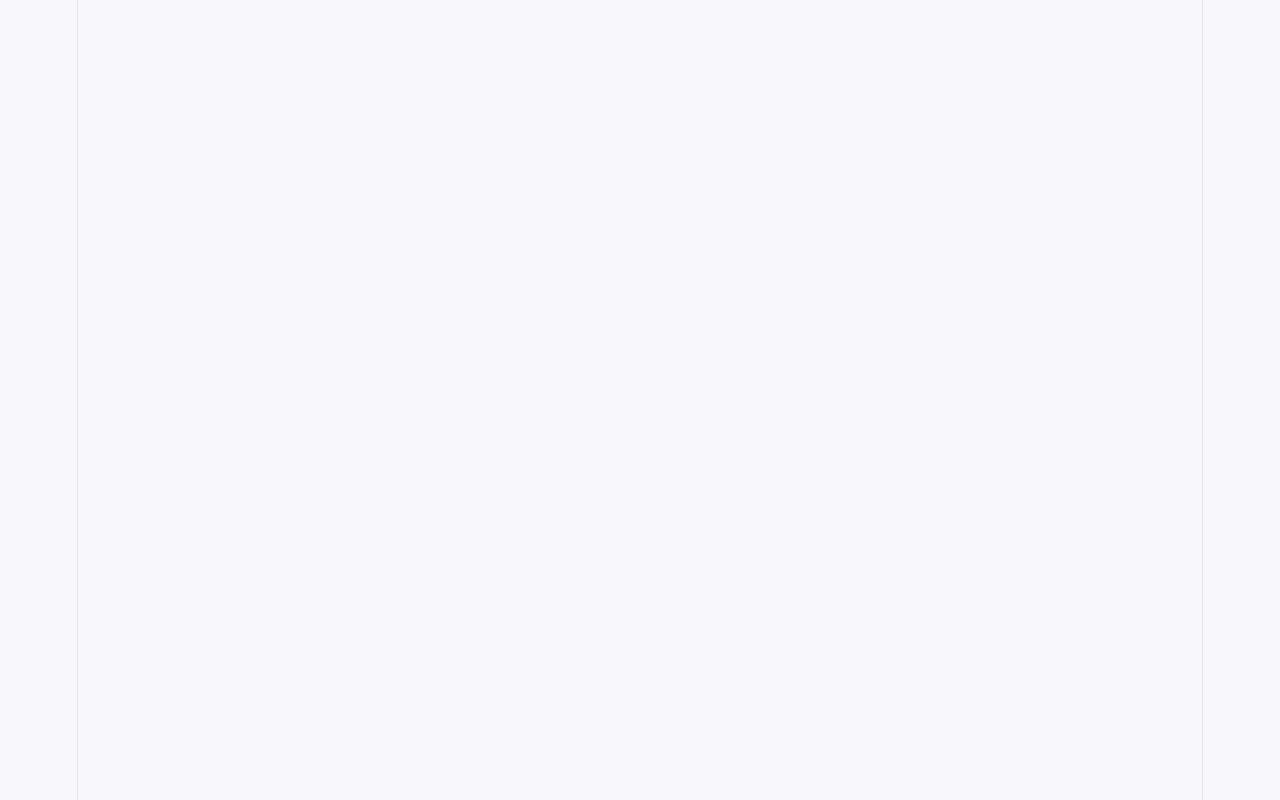
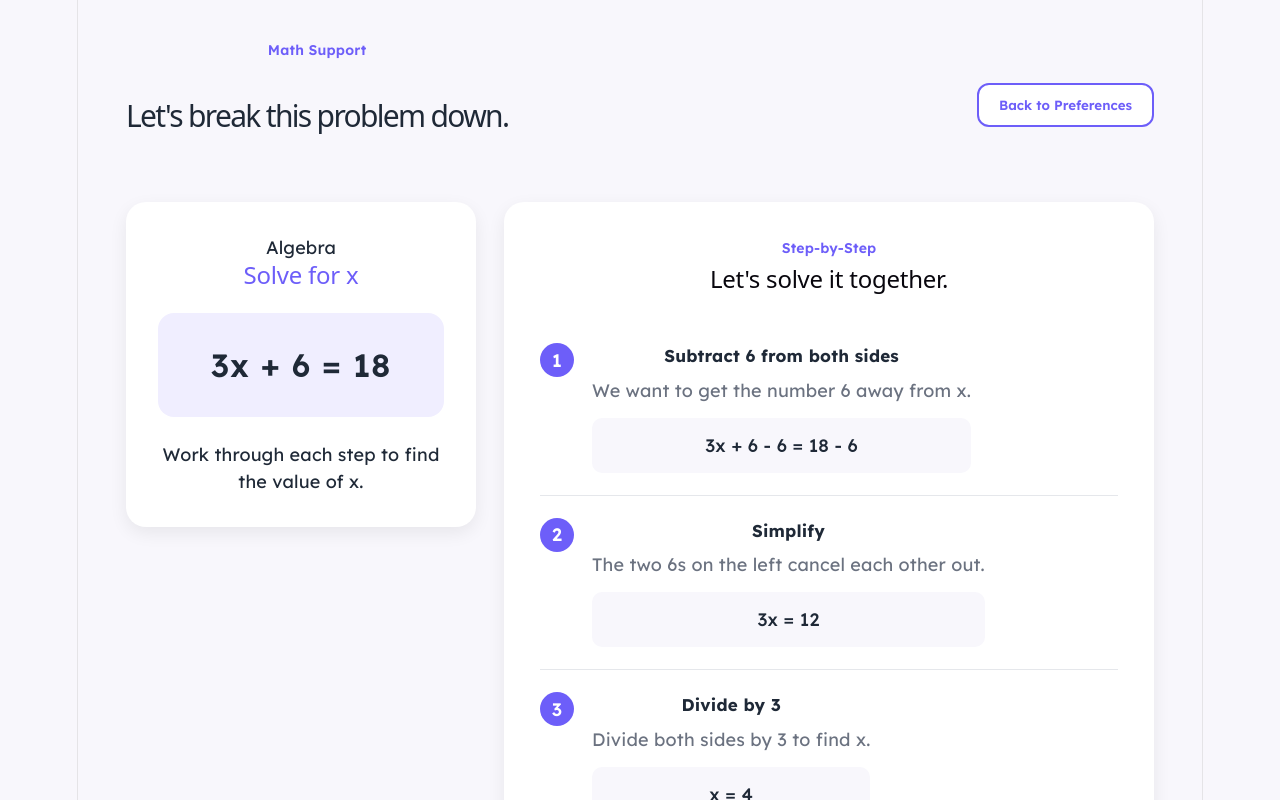
Before and after one commit to vanisha2277/icf-project, a React (Vite) app: page /math-mode in a window 1280 px wide. Before the commit this address had no page. Shown: the top 800 px of the page. Built offline with nearby package versions, Linux system fonts and the light colour scheme.

Commit message:
math mode implemented

```diff
--- a/src/App.tsx
+++ b/src/App.tsx
@@ -4,6 +4,7 @@ import LandingPage from "./components/LandingPage/LandingPage";
 import Preferences from "./components/Preferences/preferences";
 import ReadingMode from "./components/ReadingMode/ReadingMode";
 import Vocabulary from "./components/Vocabulary/vocabulary";
+import Math from "./components/Math/math";
 
 function App() {
   return (
@@ -12,6 +13,7 @@ function App() {
       <Route path="/preferences" element={<Preferences />} />
       <Route path="/reading-mode" element={<ReadingMode />} />
       <Route path="/vocabulary" element={<Vocabulary />} />
+      <Route path = "/math-mode" element ={<Math/>}/>
     </Routes>
   );
 }
--- a/src/components/Math/math.css
+++ b/src/components/Math/math.css
@@ -12,11 +12,13 @@
   display: flex;
   align-items: center;
   justify-content: space-between;
+  color:#1F2937;
 }
 
 .math-header h1 {
   font-size: 30px;
   line-height: 1.5;
+  color:#1F2937;
 }
 
 .math-layout {
@@ -45,6 +47,7 @@
 .problem-card h2 {
   margin-bottom: 24px;
   font-size: 24px;
+  color:#6D5EF9;
 }
 
 .problem {
@@ -65,7 +68,7 @@
 .instruction {
   margin-top: 24px;
 
-  color: #6B7280;
+  color: #1F2937;
 
   line-height: 1.5;
 }
--- a/src/components/Math/math.tsx
+++ b/src/components/Math/math.tsx
@@ -1,5 +1,5 @@
 import { useNavigate } from "react-router-dom";
-import "./MathMode.css";
+import "./Math.css";
 
 function MathMode() {
   const navigate = useNavigate();
--- a/src/components/Preferences/preferences.tsx
+++ b/src/components/Preferences/preferences.tsx
@@ -33,6 +33,7 @@ const options = [
     title: "Step-by-Step Math",
     description:
       "Break down problems into smaller steps.",
+    path: "/math-mode",
   },
 ];
 
```
